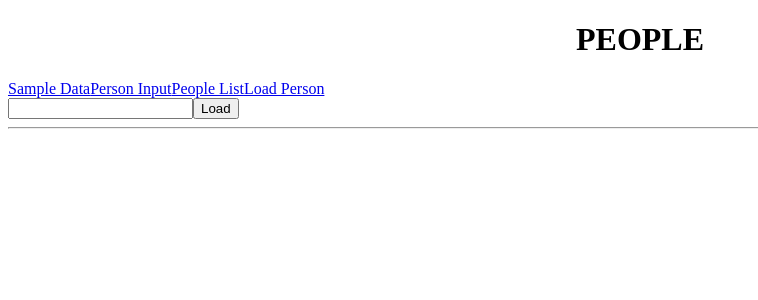
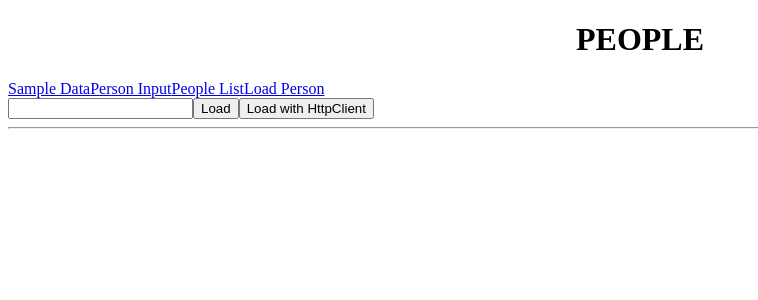
Before and after one commit to Javacream/org.javacream.training.angular, an Angular app: page /load in a window 1280 px wide. Shown: the top 300 px of the page, without its empty margins (0-758 px from the left). Built offline with nearby package versions, Linux system fonts and the light colour scheme.

Commit message:
use httpClient

```diff
--- a/src/app/app.module.ts
+++ b/src/app/app.module.ts
@@ -2,6 +2,7 @@ import { BrowserModule } from '@angular/platform-browser';
 import { NgModule } from '@angular/core';
 import { FormsModule } from '@angular/forms';
 import { RouterModule, Routes } from '@angular/router';
+import { HttpClientModule } from '@angular/common/http';
 
 import { AppComponent } from './app.component';
 import { SamplePersonComponent } from './sample-person/sample-person.component';
@@ -31,7 +32,8 @@ const routes:Routes =
     BrowserModule,
     FormsModule,
     RouterModule.forRoot(
-     routes)
+     routes),
+     HttpClientModule
   ],
   providers: [PeopleManager],
   bootstrap: [AppComponent]
--- a/src/app/people-model.service.ts
+++ b/src/app/people-model.service.ts
@@ -1,4 +1,5 @@
 import { Injectable } from '@angular/core';
+import { HttpClient } from '@angular/common/http';
 export interface Person{
   lastname: string
   firstname:string
@@ -27,7 +28,7 @@ class PersonClass implements Person{
   static peopleCounter: number = 0
   people: Array<Person>
   sample_person: Person
-  constructor(){
+  constructor(private readonly http: HttpClient){
     console.log("*********** Initializing PeopleManager")
 
     this.people = new Array<Person>()
@@ -75,4 +76,7 @@ async loadPerson(id:number){
   }
 }
 
+loadPersonHttpClient(id:number, update: (p:Person) => void){
+  this.http.get<Person>(`http://10.8.1.1:8080/people/${id}`).subscribe(update);
 }
+}
--- a/src/app/person-from-server/person-from-server.component.html
+++ b/src/app/person-from-server/person-from-server.component.html
@@ -1,5 +1,6 @@
 <input type="text" [(ngModel)]="id" />
 <input type="button" value="Load" (click)="loadPerson()" />
+<input type="button" value="Load with HttpClient" (click)="loadPersonHttpClient()" />
 <hr />
 
 <div *ngIf="loaded">
--- a/src/app/person-from-server/person-from-server.component.ts
+++ b/src/app/person-from-server/person-from-server.component.ts
@@ -16,5 +16,13 @@ export class PersonFromServerComponent implements OnInit {
   async loadPerson(){
     this.loaded = await this.peopleManager.loadPerson(this.id)
   }
+  loadPersonHttpClient(){
+    console.log("loadPersonHttpClient")
+    this.peopleManager.loadPersonHttpClient(this.id, this.updateLoadPerson)
+  }
 
+  updateLoadPerson = (person:Person) => {
+    console.log("updateLoadPerson: " + person.lastname)
+    this.loaded = person
+  }
 }
```
